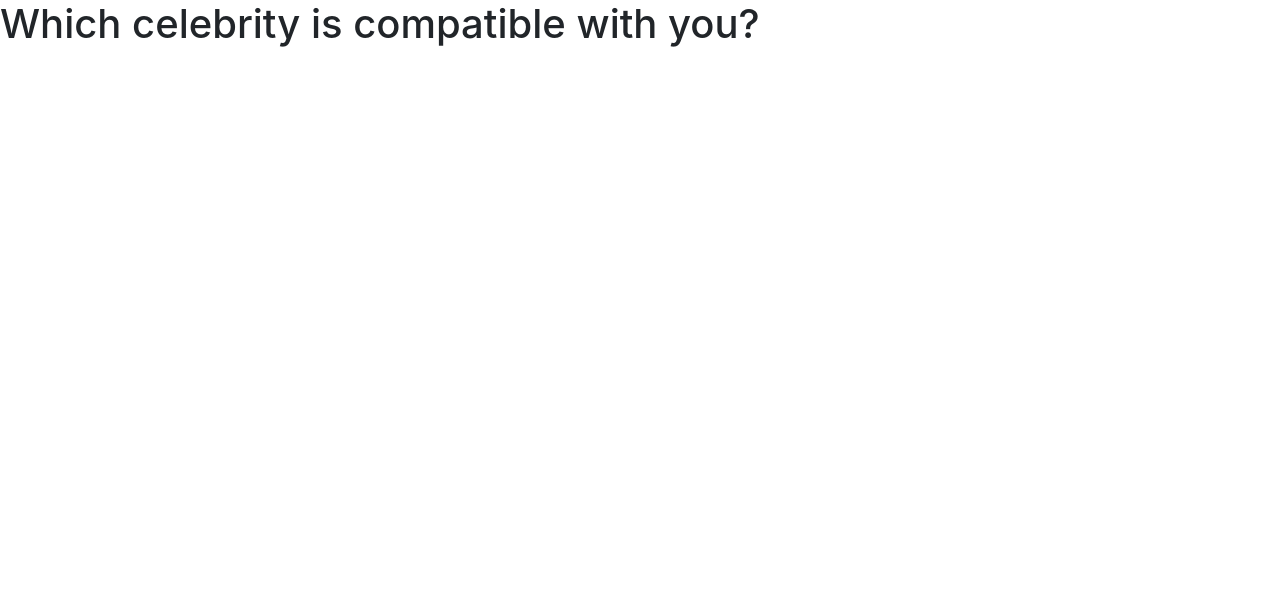
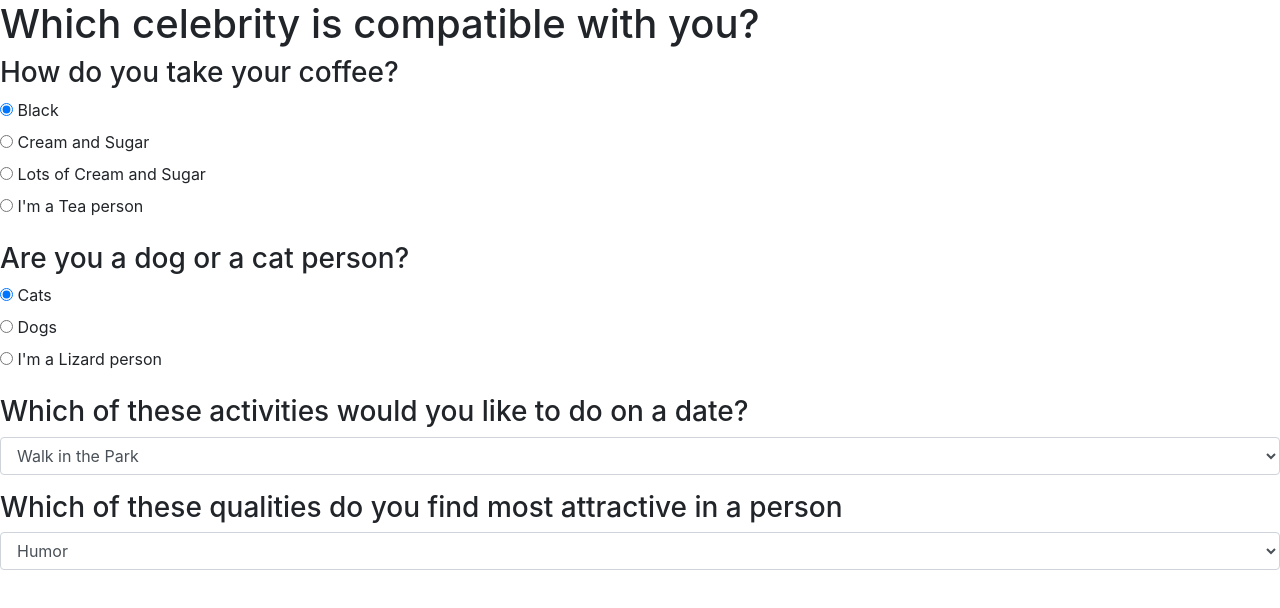
Before and after one commit to lstockburg/got-quiz, a plain HTML site: page index.html in a window 1280 px wide. Drawn offline with Linux system fonts and the light colour scheme.

Commit message:
Add form with radio buttons and dropdowns

```diff
--- a/index.html
+++ b/index.html
@@ -9,6 +9,73 @@
   </head>
   <body>
     <h1>Which celebrity is compatible with you?</h1>
-
+    <form id="quiz">
+      <div class="form-group">
+        <h3>How do you take your coffee?</h3>
+        <div class="radio">
+          <label>
+            <input value=4 type="radio" name="coffee-type" checked>
+            Black
+          </label>
+        </div>
+        <div class="radio">
+          <label>
+            <input value=3 type="radio" name="coffee-type">
+            Cream and Sugar
+          </label>
+        </div>
+        <div class="radio">
+          <label>
+            <input value=2 type="radio" name="coffee-type">
+            Lots of Cream and Sugar
+          </label>
+        </div>
+        <div class="radio">
+          <label>
+            <input value=1 type="radio" name="coffee-type">
+            I'm a Tea person
+          </label>
+        </div>
+      </div>
+      <div class="form-group">
+        <h3>Are you a dog or a cat person?</h3>
+        <div class="radio">
+          <label>
+            <input value=1 type="radio" name="pet" checked>
+            Cats
+          </label>
+        </div>
+        <div class="radio">
+          <label>
+            <input value=2 type="radio" name="pet">
+            Dogs
+          </label>
+        </div>
+        <div class="radio">
+          <label>
+            <input value=5 type="radio" name="pet">
+            I'm a Lizard person
+          </label>
+        </div>
+      </div>
+      <div class="form-group">
+        <h3>Which of these activities would you like to do on a date?</h3>
+        <select class="form-control" name="date-type">
+          <option value=1 >Walk in the Park</option>
+          <option value=6 >Dollar Jello Shots at Bennigan's</option>
+          <option value=2 >Dinner and a Movie</option>
+          <option value=5 >Skydiving</option>
+        </select>
+      </div>
+      <div class="form-group">
+        <h3>Which of these qualities do you find most attractive in a person</h3>
+        <select class="form-control" name="person-type">
+          <option value=2 >Humor</option>
+          <option value=1 >Intelligence</option>
+          <option value=5 >Reckless Alcoholism</option>
+          <option value=4 >High Energy</option>
+        </select>
+      </div>
+    </form>
   </body>
 </html>
```
